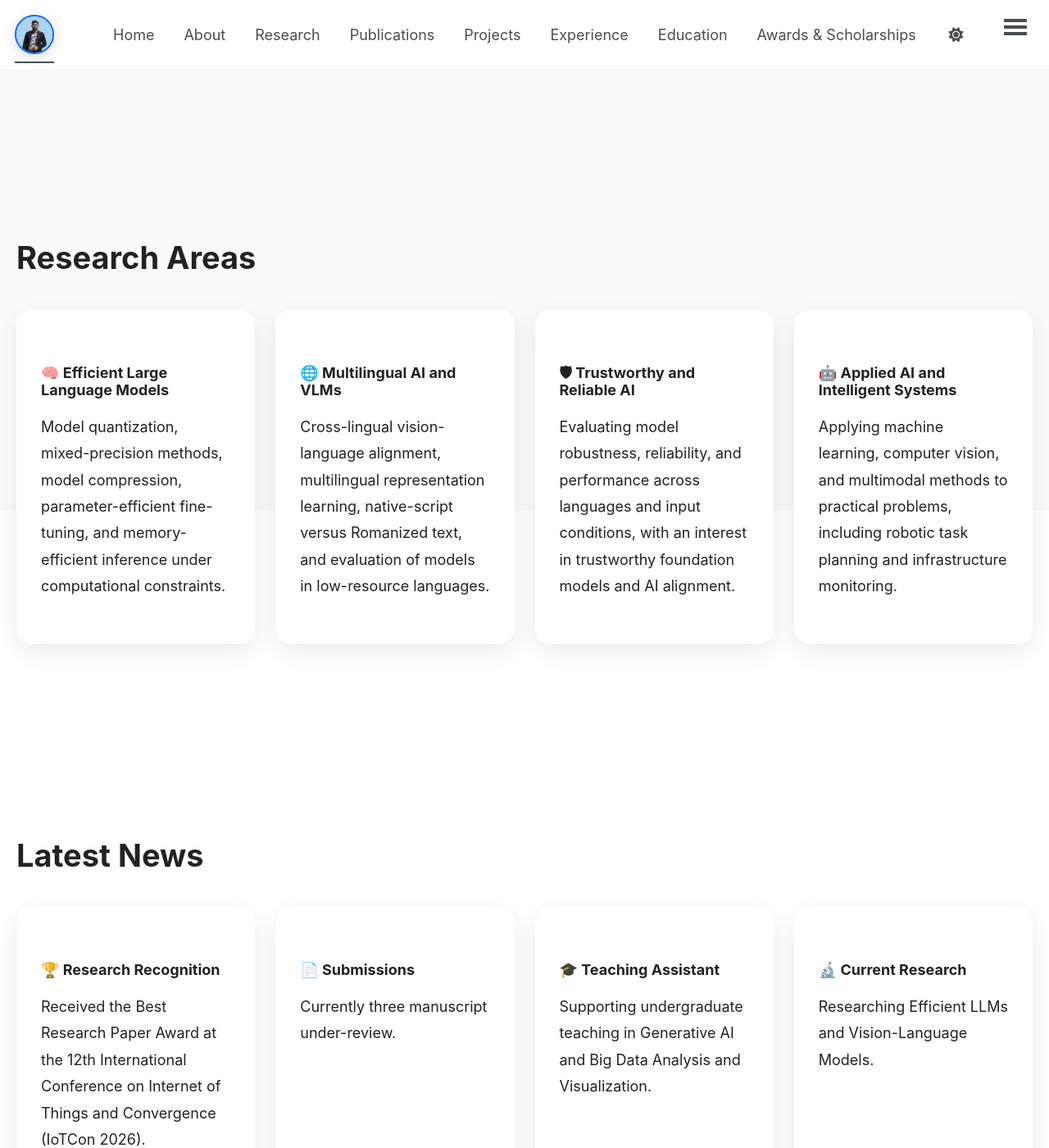
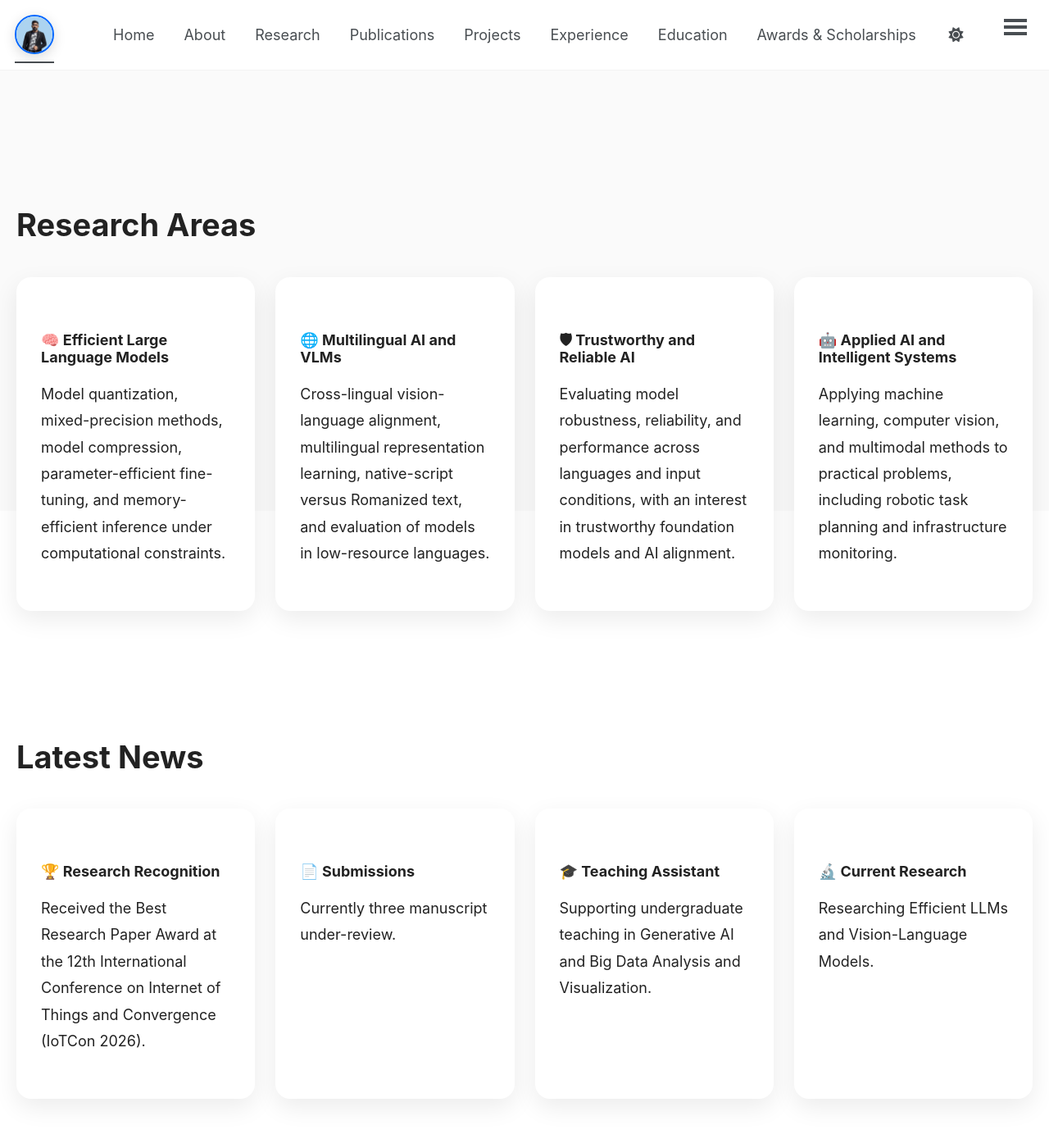
Before and after one commit to Fazi743/Fazi743.github.io, a Jekyll site: the page built from index.html, in a window 1280 px wide and 1400 px high, scrolled down 777 px. Shown: the whole window at 82% size. Built offline with Jekyll 4.4.1, drawn with Linux system fonts in a browser that asks for light colours; a style sheet for code colours, icons or effects is not loaded.

Commit message:
Update custom.css

```diff
--- a/assets/css/custom.css
+++ b/assets/css/custom.css
@@ -171,7 +171,7 @@ transform:translateY(-8px);
 
 .section{
 
-padding:80px 20px;
+padding:40px 20px;
 
 }
 
```
